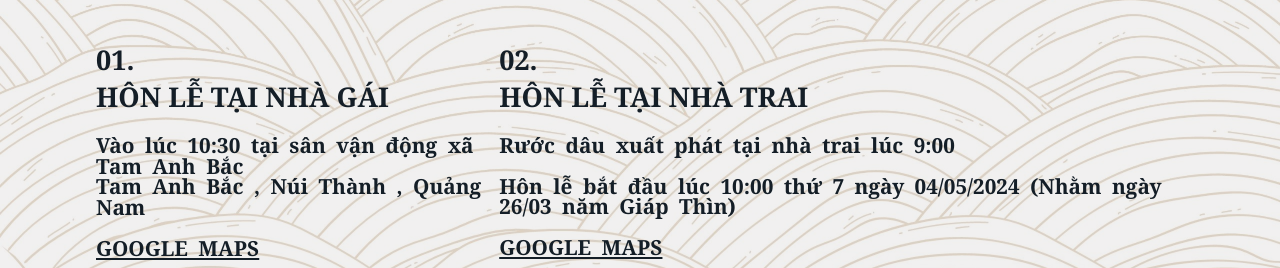
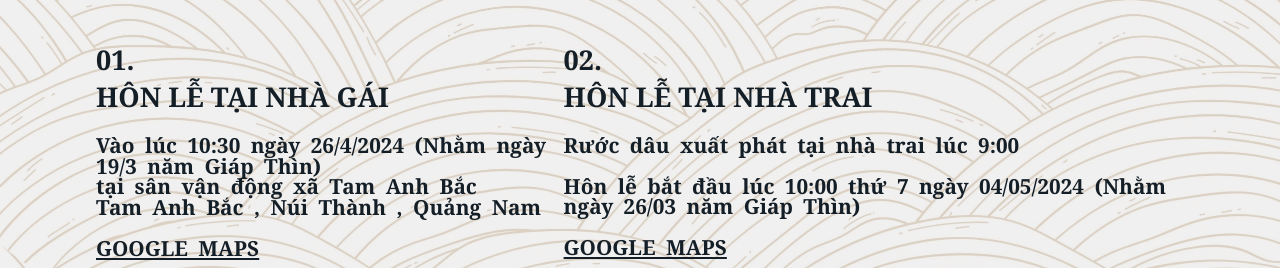
Before and after one commit to thedan158/wedding-website-174, a React (Vite) app: page / in a window 1280 px wide. Shown: the part 5680-5948 px from the top of the page. Built offline with nearby package versions, Linux system fonts and the light colour scheme; no server answers; the database is empty; a web font is replaced by a local one.

Commit message:
update: plan text

```diff
--- a/src/App.jsx
+++ b/src/App.jsx
@@ -863,7 +863,8 @@ function App() {
                   HÔN LỄ TẠI NHÀ GÁI
                 </h3>
                 <div className="text">
-                  Vào lúc 10:30 tại sân vận động xã Tam Anh Bắc <br />
+                  Vào lúc 10:30 ngày 26/4/2024 (Nhằm ngày 19/3 năm Giáp Thìn){" "}
+                  <br /> tại sân vận động xã Tam Anh Bắc <br />
                   Tam Anh Bắc , Núi Thành , Quảng Nam
                 </div>
                 <div
```
